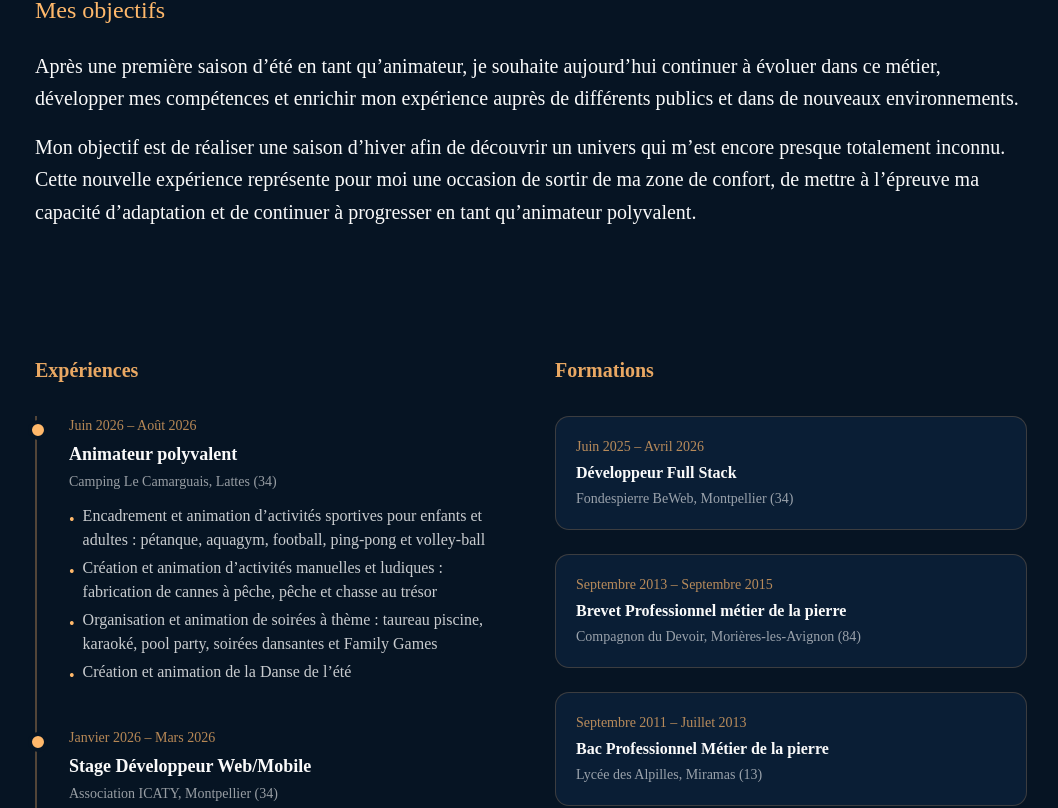
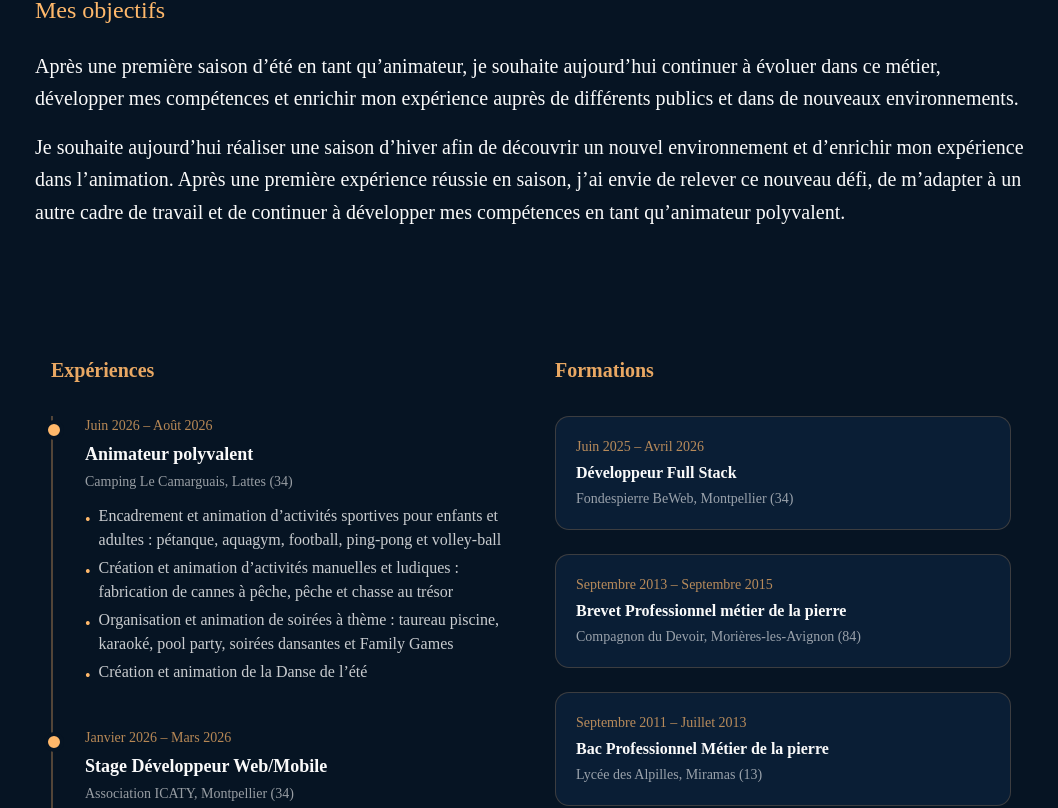
Before and after one commit to Disl11/portfolio-brian, a Next.js app: page /about in a window 1280 px wide. Shown: the part 1633-2441 px from the top of the page, without its empty margins (109-1167 px from the left). Built offline with nearby package versions, Linux system fonts and the light colour scheme.

Commit message:
correction ortho + bug + Change CV

```diff
--- a/src/app/about/page.tsx
+++ b/src/app/about/page.tsx
@@ -35,7 +35,7 @@ export default function About() {
 				</p>
 
 				<a
-					href="/CV Brian Farnier animateur septembre.pdf"
+					href="/CV-Brian farnier Animateur 2026.pdf"
 					download
 					className="inline-block mt-8 px-6 py-3 bg-orange-300 text-[#061423] font-bold rounded-lg hover:bg-white transition"
 				>
@@ -66,9 +66,9 @@ export default function About() {
 					Fin 2025, j’ai entrepris une reconversion dans le
 					développement web et mobile. Cette orientation ne s’étant
 					finalement pas concrétisée professionnellement, j’ai choisi
-					de me tourner vers mon second projet : l’animation, un
-					domaine qui me correspond également par mon parcours dans la
-					culture Hip-Hop, danse et aussi le sport avec le badminton.
+					de poursuivre mon parcours dans l’animation, un domaine qui
+					me correspond également grâce à mon parcours dans la culture
+					Hip-Hop, la danse et le sport, notamment le badminton.
 				</p>
 
 				<div className="w-full flex justify-center gap-6">
@@ -166,21 +166,25 @@ export default function About() {
 				</p>
 
 				<p className="text-foreground text-lg md:text-xl leading-relaxed">
-					Mon objectif est de réaliser une saison d’hiver afin de
-					découvrir un univers qui m’est encore presque totalement
-					inconnu. Cette nouvelle expérience représente pour moi une
-					occasion de sortir de ma zone de confort, de mettre à
-					l’épreuve ma capacité d’adaptation et de continuer à
-					progresser en tant qu’animateur polyvalent.
+					Je souhaite aujourd’hui réaliser une saison d’hiver afin de
+					découvrir un nouvel environnement et d’enrichir mon
+					expérience dans l’animation. Après une première expérience
+					réussie en saison, j’ai envie de relever ce nouveau défi, de
+					m’adapter à un autre cadre de travail et de continuer à
+					développer mes compétences en tant qu’animateur polyvalent.
 				</p>
 			</motion.section>
 
 			{/* EXPÉRIENCES & FORMATIONS */}
 			<motion.section
-				className="max-w-5xl mx-auto px-4 py-16"
+				className="max-w-5xl mx-auto px-6 sm:px-8 py-16"
 				initial={{ opacity: 0, y: 40 }}
 				whileInView={{ opacity: 1, y: 0 }}
-				viewport={{ once: true, amount: 0.2 }}
+				viewport={{
+					once: true,
+					amount: 0.05,
+					margin: "0px 0px 200px 0px",
+				}}
 				transition={{ duration: 0.7 }}
 			>
 				<div className="grid md:grid-cols-2 gap-12">
@@ -188,7 +192,11 @@ export default function About() {
 					<motion.div
 						initial={{ opacity: 0, x: -80 }}
 						whileInView={{ opacity: 1, x: 0 }}
-						viewport={{ once: true, amount: 0.3 }}
+						viewport={{
+							once: true,
+							amount: 0.05,
+							margin: "0px 0px 200px 0px",
+						}}
 						transition={{ duration: 0.8 }}
 					>
 						<h3 className="text-xl font-bold dark:text-orange-300/90 text-orange-700 mb-8">
--- a/src/app/page.tsx
+++ b/src/app/page.tsx
@@ -74,10 +74,10 @@ export default function Home() {
 						continuer à apprendre, découvrir de nouveaux univers et
 						relever le défi d’une saison d’hiver.
 					</p>
-					<div className="flex items-center gap-56">
+					<div className="flex items-center gap-25">
 						<Link
 							href="/about"
-							className="inline-block bg-orange-300 text-[#061423] px-4 py-2 rounded-lg font-bold hover:bg-white transition"
+							className="block w-full sm:w-auto bg-orange-300 text-[#061423] px-4 py-2 rounded-lg font-bold hover:bg-white transition text-center"
 						>
 							En savoir plus
 						</Link>
@@ -217,7 +217,11 @@ export default function Home() {
 				className="max-w-6xl mx-auto px-4 py-12"
 				initial="hidden"
 				whileInView="show"
-				viewport={{ once: true, amount: 0.2 }}
+				viewport={{
+					once: true,
+					amount: 0.05,
+					margin: "0px 0px -50px 0px",
+				}}
 				variants={container}
 			>
 				<motion.h2
```
Also changed, not shown: 2 other files (tests, documents, lock files or other folders).
